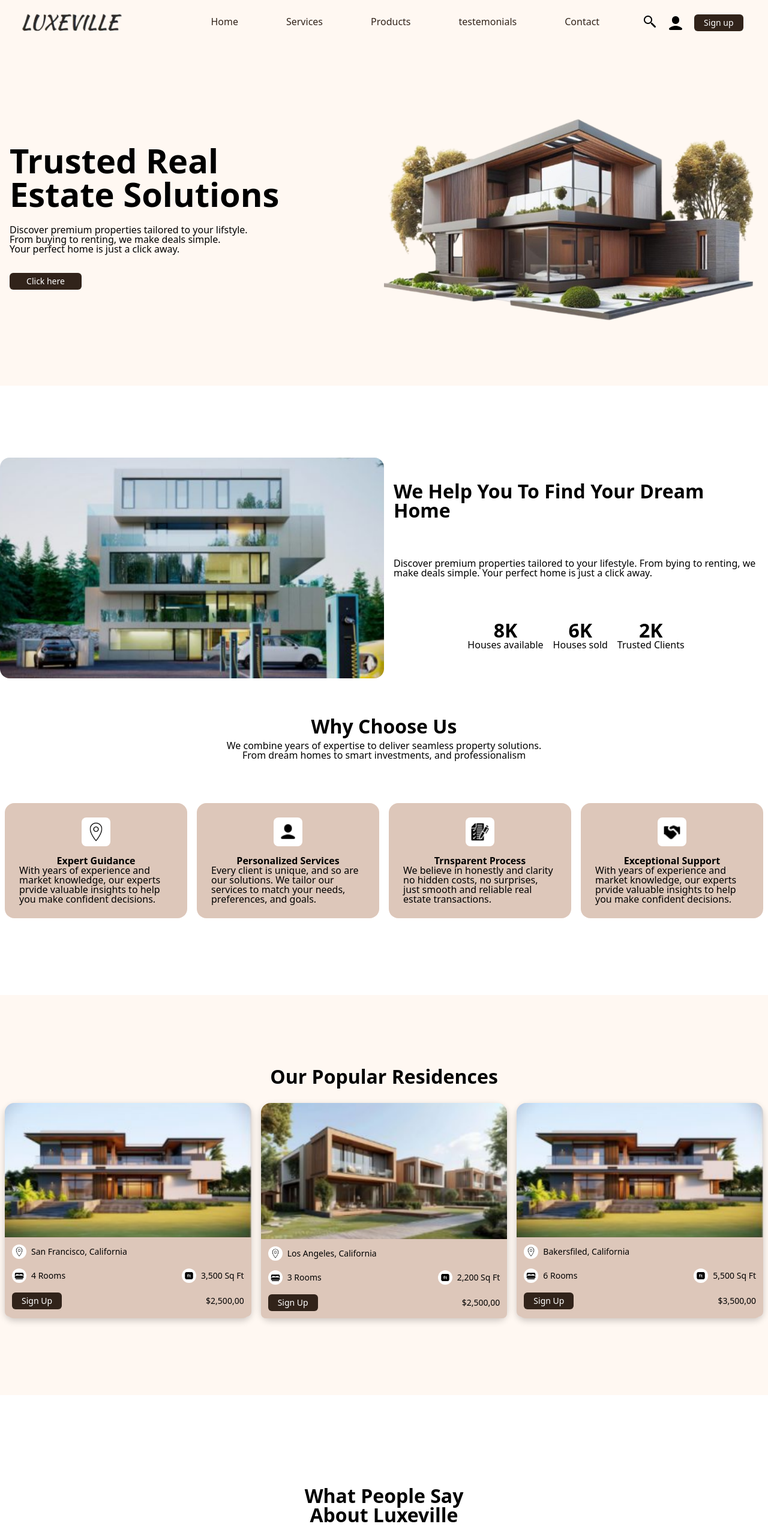
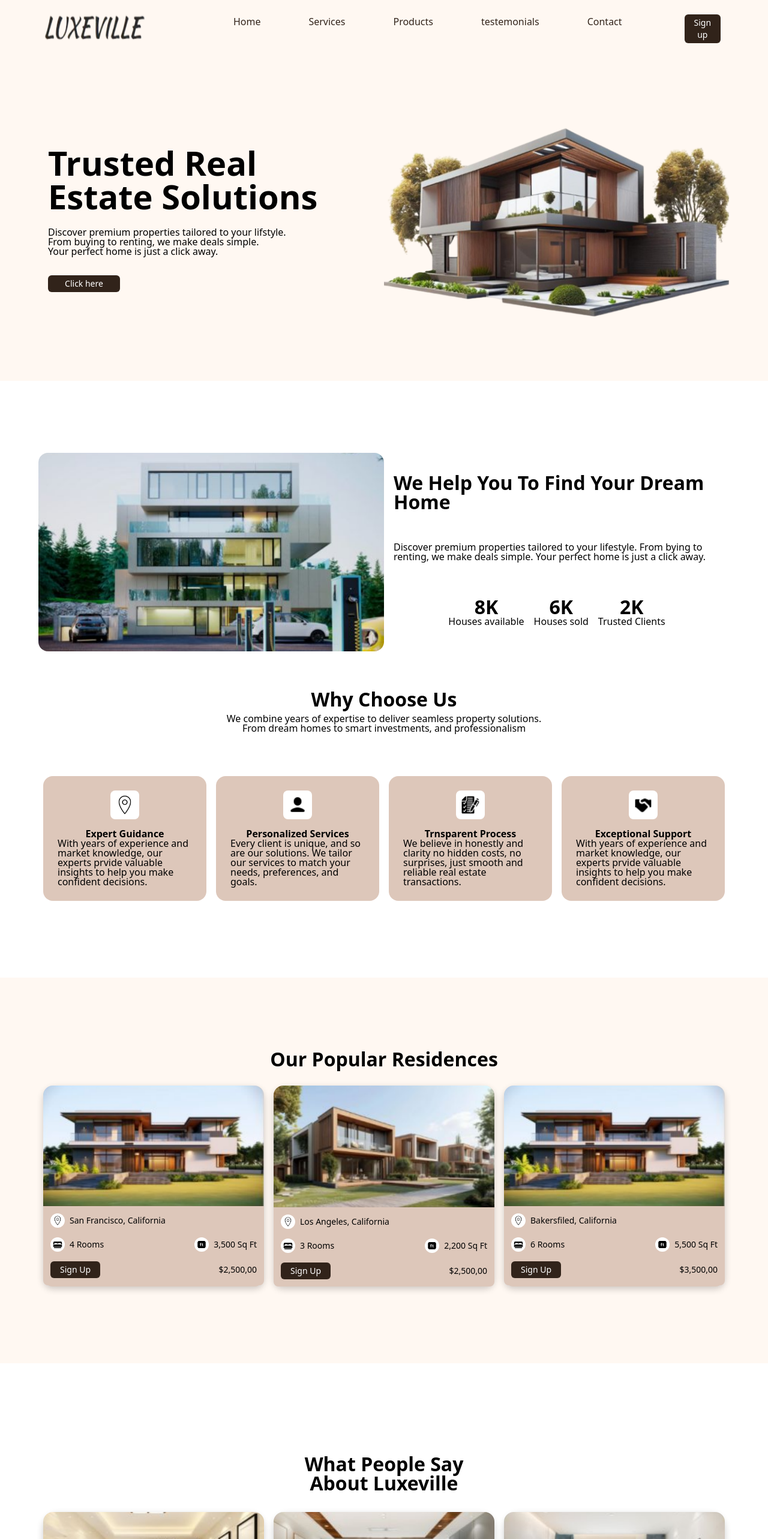
Before and after one commit to 2011Alexandrealvarenga/luxeville-react, a Next.js app: page / in a window 1280 px wide. Shown: the top 2566 px of the page at 60% size. Built offline with nearby package versions, Linux system fonts and the light colour scheme.

Commit message:
update size

```diff
--- a/src/components/parts-site/banner.tsx
+++ b/src/components/parts-site/banner.tsx
@@ -2,7 +2,7 @@ import banner_topo from '../../assets/img/first-house.png';
 export const Banner = () =>{
   return(
     <section id="banner" className="bg_bege_claro">
-      <div className="container mx-auto">
+      <div className="container mx-auto max-w-6xl">
         <div className="grid grid-cols-1 sm:grid-cols-2">
           <div className="content">
             <h1 className="title font-bold">Trusted Real <br/>Estate Solutions</h1>
--- a/src/components/parts-site/contact.tsx
+++ b/src/components/parts-site/contact.tsx
@@ -3,7 +3,7 @@ import Check_icon from '../../assets/img/icons/check.svg';
 export const Contact =()=>{
   return(
     <section id="contact">
-      <div className="container mx-auto">
+      <div className="container mx-auto max-w-6xl">
         <div className="grid grid-cols-1 text-center">
           <h2 className="title pb-8">Do You Have Any Questions<br/>
           Get Help From Us</h2>
--- a/src/components/parts-site/footer.tsx
+++ b/src/components/parts-site/footer.tsx
@@ -7,7 +7,7 @@ import twitter_icon from '../../assets/img/icons/twitter.png';
 export const Footer = () =>{
   return(
     <footer id="footer">
-      <div className="container mx-auto">
+      <div className="container mx-auto max-w-6xl">
         <div className="grid grid-cols-2 sm:grid-cols-5">
           <div className="logo">
             <img src={Img_logo.src} className="img-logo" />
@@ -50,7 +50,7 @@ export const Footer = () =>{
           </div>
         </div>
       </div>
-      <div className="container mx-auto">
+      <div className="container mx-auto max-w-6xl">
         <div className="grid grid-cols-1 copiright text-center">
           <hr className="line mb-4" />
           <p>Copyright @ 2025 LuxeVilla</p>
--- a/src/components/parts-site/help.tsx
+++ b/src/components/parts-site/help.tsx
@@ -7,7 +7,7 @@ import Hands_icon from '../../assets/img/icons/aperto-maos.png'
 export const Help = () =>{
   return(
     <section id="help" className="">
-      <div className="container mx-auto">
+      <div className="container mx-auto max-w-6xl">
         <div className="grid sm:grid-cols-2">
           <img
             src={imgBanner.src}
@@ -39,14 +39,14 @@ export const Help = () =>{
           </div>
         </div>
       </div>
-      <div className="container mx-auto py-16">
+      <div className="container mx-auto max-w-6xl py-16">
         <div className="grid grid-cols-1 text-center">
           <h2 className="subtitle mb-2">Why Choose Us</h2>
           <p>We combine years of expertise to deliver seamless property solutions.</p>
           <p>From dream homes to smart investments, and professionalism</p>
         </div>
       </div>
-      <div className="container mx-auto choose">
+      <div className="container mx-auto max-w-6xl choose">
         <div className="grid sm:grid-cols-4">
           <div className="itens bg_bege br-16 m-2">
             <img src={Icon_location.src} />
--- a/src/components/parts-site/menu.tsx
+++ b/src/components/parts-site/menu.tsx
@@ -32,7 +32,7 @@ export const Menu: React.FC = () => {
   };
   return(
     <header>
-      <div className="container mx-auto ">
+      <div className="container mx-auto max-w-6xl">
         <div className="grid grid-cols-1">
           <nav className='menu flex justify-center'>
             <img src={Img_logo.src} alt="" className="logo" />
--- a/src/components/parts-site/popular-residences.tsx
+++ b/src/components/parts-site/popular-residences.tsx
@@ -11,10 +11,10 @@ export const P_residents = () =>{
   return(
     <section id="popular_residents" className="bg_claro bg_bege_claro">
 
-      <div className="container mx-auto text-center mb-5">
+      <div className="container  mx-auto max-w-6xl text-center mb-5">
         <h2 className='title'>Our Popular Residences</h2>
       </div>
-      <div className="container mx-auto">
+      <div className="container  mx-auto max-w-6xl">
         <div className="grid grid-cols-1 sm:grid-cols-3">
 
           <div className="itens border-radius-card bs  m-2 ">
--- a/src/components/parts-site/testemonials.tsx
+++ b/src/components/parts-site/testemonials.tsx
@@ -9,10 +9,10 @@ import Star_icon from '../../assets/img/icons/star.svg';
 export const Testimonials = () => {
   return(
     <section id="testemonials">
-      <div className="container mx-auto text-center">
+      <div className="container mx-auto max-w-6xl text-center">
         <h2 className="title py-8">What People Say<br/>About Luxeville</h2>
       </div>
-      <div className="container mx-auto">
+      <div className="container mx-auto max-w-6xl">
         <div className="grid grid-cols-1 sm:grid-cols-3">
           <div className="item bg_bege bs mx-2">
             <img src={Img_testimonials_1.src}  className='thumb' />
@@ -67,7 +67,7 @@ export const Testimonials = () => {
           </div>
         </div>
       </div>
-      <div className="container mx-auto">
+      <div className="container mx-auto max-w-6xl">
         <div className="grid grid-cols-1">
 
         </div>
--- a/src/pages/index.tsx
+++ b/src/pages/index.tsx
@@ -12,7 +12,7 @@ export default function Home() {
   return (
    <>
    <Menu/>
-   <body>
+   <body className="">
     <Banner />
     <Help/>
     <P_residents />
```
